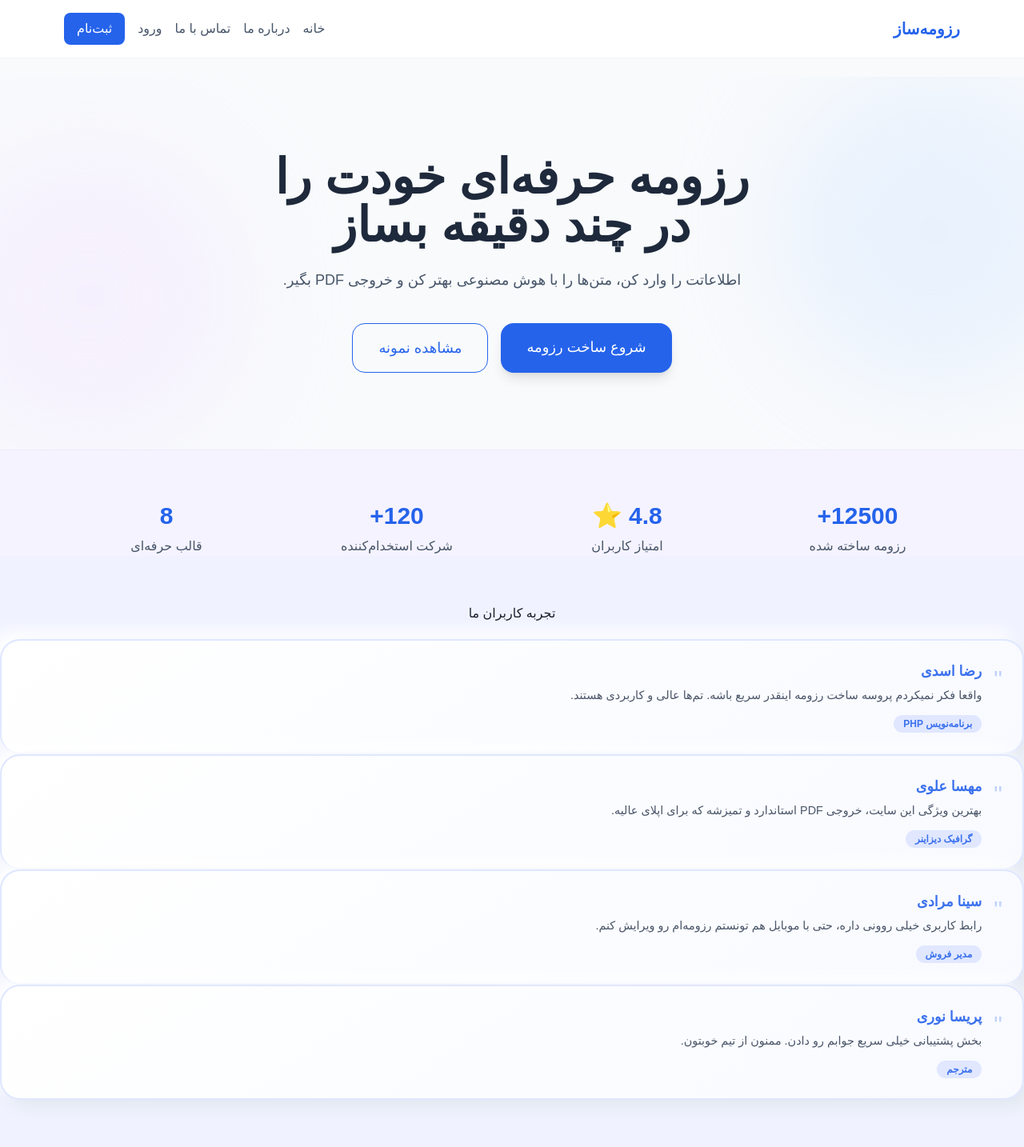
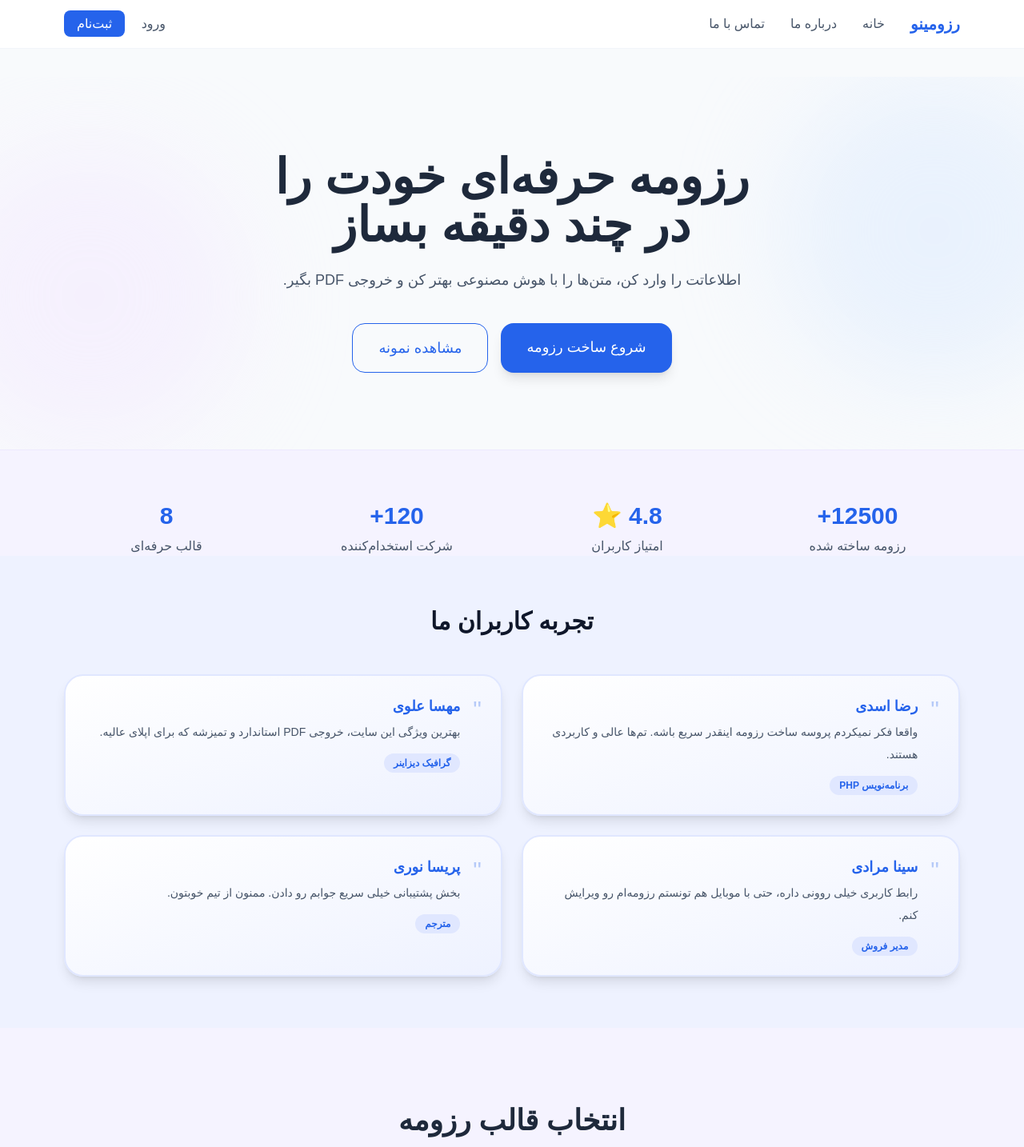
Before and after one commit to hossein-rahmati/Resumino, a Django app: page / in a window 1280 px wide. Shown: the top 1434 px of the page at 80% size. Run offline with Django 5.2, Linux system fonts and the light colour scheme; some libraries are stand-ins or nearby versions; some web fonts are replaced.

Commit message:
Make Home page a little stylish - Translate Form label & placeholders to persian

```diff
--- a/pyproject.toml
+++ b/pyproject.toml
@@ -2,4 +2,6 @@
 name = "resumino"
 version = "0.1.0"
 requires-python = ">=3.13"
-dependencies = []
+dependencies = [
+    "django>=6.0.6",
+]
--- a/templates/base.html
+++ b/templates/base.html
@@ -2,8 +2,8 @@
 <!DOCTYPE html>
 <html lang="fa" dir="rtl">
 <head>
-    <meta charset="UTF-8" />
-    <meta name="viewport" content="width=device-width, initial-scale=1.0" />
+    <meta charset="UTF-8"/>
+    <meta name="viewport" content="width=device-width, initial-scale=1.0"/>
     <title>{% block title %}رزومینو{% endblock %}</title>
 
     <!-- Tailwind CDN -->
@@ -21,35 +21,45 @@
         }
     </script>
 
-    <link href="https://cdn.jsdelivr.net/gh/rastikerdar/vazirmatn@v33.003/dist/font-face.css" rel="stylesheet" />
+    <link href="https://cdn.jsdelivr.net/gh/rastikerdar/vazirmatn@v33.003/dist/font-face.css" rel="stylesheet"/>
 
     <style>
-        body { font-family: 'Vazirmatn', sans-serif; }
+        body {
+            font-family: 'Vazirmatn', sans-serif;
+        }
 
-        .glass-card { background: rgba(255, 255, 255, 0.8); backdrop-filter: blur(10px); }
+        .glass-card {
+            background: rgba(255, 255, 255, 0.8);
+            backdrop-filter: blur(10px);
+        }
     </style>
 </head>
 <body class="bg-slate-50 text-slate-800 font-sans">
 
-    <header id="mainHeader" class="fixed top-0 w-full z-50 bg-white/90 backdrop-blur-sm border-b border-slate-100 transition-all duration-300">
+<header id="mainHeader"
+        class="fixed top-0 w-full z-50 bg-white/90 backdrop-blur-sm border-b border-slate-100 transition-all duration-300">
     <div class="max-w-6xl mx-auto px-4 py-4 flex justify-between items-center">
-        <a href="{% url 'home' %}" class="text-xl font-bold text-blue-600">رزومه‌ساز</a>
 
-        <div class="space-x-4 space-x-reverse flex items-center">
+        <div class="space-x-8 space-x-reverse flex items-center">
+            <a href="{% url 'home' %}" class="text-xl font-bold text-blue-600">رزومینو</a>
             <a href="{% url 'home' %}" class="text-slate-600 hover:text-blue-600">خانه</a>
             <a href="{% url 'about' %}" class="text-slate-600 hover:text-blue-600">درباره ما</a>
             <a href="{% url 'contact' %}" class="text-slate-600 hover:text-blue-600">تماس با ما</a>
-
+        </div>
+        <div>
             {% if user.is_authenticated %}
                 <a href="{% url 'dashboard' %}" class="text-blue-600 font-bold">داشبورد</a>
 
                 <form method="post" action="{% url 'logout' %}" class="inline">
                     {% csrf_token %}
-              <button type="submit" class="bg-red-500 text-white px-4 py-2 rounded-lg hover:bg-red-600 transition text-sm">خروج</button>
+                    <button type="submit"
+                            class="bg-red-500 text-white px-4 py-2 rounded-lg hover:bg-red-600 transition text-sm">خروج
+                    </button>
                 </form>
             {% else %}
-            <a href="{% url 'login' %}" class="text-slate-600 hover:text-blue-600">ورود</a>
-            <a href="{% url 'register' %}" class="bg-blue-600 text-white px-4 py-2 rounded-lg hover:bg-blue-700 transition">ثبت‌نام</a>
+                <a href="{% url 'login' %}" class="text-slate-600 px-4 py-2 hover:text-blue-600">ورود</a>
+                <a href="{% url 'register' %}"
+                   class="bg-blue-600 text-white px-4 py-2 rounded-lg hover:bg-blue-700 transition">ثبت‌نام</a>
             {% endif %}
         </div>
     </div>
--- a/templates/core/about.html
+++ b/templates/core/about.html
@@ -77,7 +77,7 @@
                 <h2 class="text-4xl md:text-5xl font-extrabold mb-6">
                     تیم سازنده
                 </h2>
-                <p class="text-slate-300 text-lg max-w-2xl mx-auto">
+                <p class="text-slate-400 text-lg max-w-2xl mx-auto">
                     ما این پروژه را با هدف ساده‌سازی ساخت رزومه حرفه‌ای ایجاد کردیم.
                 </p>
             </div>
--- a/templates/core/home.html
+++ b/templates/core/home.html
@@ -69,113 +69,78 @@
         </div>
 
     </div>
-<style>
-    .comments-wrapper {
-        padding: 60px 0;
-        background-color: #f0f3ff;
-        direction: rtl;
-    }
 
-    .comment-card {
-        background: linear-gradient(145deg, #ffffff, #f8faff);
-        border-radius: 25px;
-        padding: 25px;
-        border: 2px solid #e0e7ff;
-        box-shadow: 10px 10px 20px #e2e8f0, -10px -10px 20px #ffffff;
-        transition: all 0.4s ease;
-        display: flex;
-        align-items: flex-start;
-        height: 100%;
-    }
+    <section class="py-16 bg-indigo-50">
+        <div class="max-w-6xl mx-auto px-4">
 
-    .comment-card:hover {
-        border-color: #3b71ed;
-        transform: translateY(-8px);
-    }
+            <h3 class="text-center mb-12 text-3xl font-bold text-slate-900">
+                تجربه کاربران ما
+            </h3>
 
-    .quote-icon {
-        color: #3b71ed;
-        font-size: 30px;
-        margin-left: 15px;
-        opacity: 0.3;
-    }
+            <div class="grid md:grid-cols-2 gap-6">
 
-    .comment-body h6 {
-        color: #3b71ed;
-        font-weight: 800;
-        margin-bottom: 5px;
-        font-size: 1.1rem;
-    }
-
-    .comment-body p {
-        color: #4a5568;
-        font-size: 0.9rem;
-        line-height: 1.7;
-        margin-bottom: 10px;
-    }
-
-    .user-tag {
-        display: inline-block;
-        background: #e0e7ff;
-        color: #3b71ed;
-        padding: 2px 12px;
-        border-radius: 50px;
-        font-size: 0.75rem;
-        font-weight: bold;
-    }
-</style>
-
-<section class="comments-wrapper">
-    <div class="container">
-        <h3 class="text-center mb-5 fw-bold" style="color: #1a202c;">تجربه کاربران ما</h3>
-
-        <div class="row g-4">
-
-            <div class="col-md-6">
-                <div class="comment-card">
-                    <div class="quote-icon">"</div>
-                    <div class="comment-body">
-                        <h6>رضا اسدی</h6>
-                        <p>واقعا فکر نمیکردم پروسه ساخت رزومه اینقدر سریع باشه. تم‌ها عالی و کاربردی هستند.</p>
-                        <span class="user-tag">برنامه‌نویس PHP</span>
-                    </div>
+                <div class="bg-gradient-to-br from-white to-indigo-50 rounded-3xl p-6 border-2 border-indigo-100 shadow-lg hover:border-blue-500 hover:-translate-y-2 transition-all duration-300 flex items-start">
+                    <div class="text-blue-600 text-3xl ml-4 opacity-30">"</div>
+                    <div>
+                        <h6 class="text-blue-600 font-extrabold mb-1 text-lg">
+                            رضا اسدی
+                        </h6>
+                        <p class="text-slate-600 text-sm leading-7 mb-3">
+                            واقعا فکر نمیکردم پروسه ساخت رزومه اینقدر سریع باشه. تم‌ها عالی و کاربردی هستند.
+                        </p>
+                        <span class="inline-block bg-indigo-100 text-blue-600 px-3 py-1 rounded-full text-xs font-bold">
+                        برنامه‌نویس PHP
+                    </span>
                     </div>
                 </div>
 
-            <div class="col-md-6">
-                <div class="comment-card">
-                    <div class="quote-icon">"</div>
-                    <div class="comment-body">
-                        <h6>مهسا علوی</h6>
-                        <p>بهترین ویژگی این سایت، خروجی PDF استاندارد و تمیزشه که برای اپلای عالیه.</p>
-                        <span class="user-tag">گرافیک دیزاینر</span>
-                    </div>
+                <div class="bg-gradient-to-br from-white to-indigo-50 rounded-3xl p-6 border-2 border-indigo-100 shadow-lg hover:border-blue-500 hover:-translate-y-2 transition-all duration-300 flex items-start">
+                    <div class="text-blue-600 text-3xl ml-4 opacity-30">"</div>
+                    <div>
+                        <h6 class="text-blue-600 font-extrabold mb-1 text-lg">
+                            مهسا علوی
+                        </h6>
+                        <p class="text-slate-600 text-sm leading-7 mb-3">
+                            بهترین ویژگی این سایت، خروجی PDF استاندارد و تمیزشه که برای اپلای عالیه.
+                        </p>
+                        <span class="inline-block bg-indigo-100 text-blue-600 px-3 py-1 rounded-full text-xs font-bold">
+                        گرافیک دیزاینر
+                    </span>
                     </div>
                 </div>
 
-
-            <div class="col-md-6">
-                <div class="comment-card">
-                    <div class="quote-icon">"</div>
-                    <div class="comment-body">
-                        <h6>سینا مرادی</h6>
-                        <p>رابط کاربری خیلی روونی داره، حتی با موبایل هم تونستم رزومه‌ام رو ویرایش کنم.</p>
-                        <span class="user-tag">مدیر فروش</span>
-                    </div>
+                <div class="bg-gradient-to-br from-white to-indigo-50 rounded-3xl p-6 border-2 border-indigo-100 shadow-lg hover:border-blue-500 hover:-translate-y-2 transition-all duration-300 flex items-start">
+                    <div class="text-blue-600 text-3xl ml-4 opacity-30">"</div>
+                    <div>
+                        <h6 class="text-blue-600 font-extrabold mb-1 text-lg">
+                            سینا مرادی
+                        </h6>
+                        <p class="text-slate-600 text-sm leading-7 mb-3">
+                            رابط کاربری خیلی روونی داره، حتی با موبایل هم تونستم رزومه‌ام رو ویرایش کنم.
+                        </p>
+                        <span class="inline-block bg-indigo-100 text-blue-600 px-3 py-1 rounded-full text-xs font-bold">
+                        مدیر فروش
+                    </span>
                     </div>
                 </div>
 
-            <div class="col-md-6">
-                <div class="comment-card">
-                    <div class="quote-icon">"</div>
-                    <div class="comment-body">
-                        <h6>پریسا نوری</h6>
-                        <p>بخش پشتیبانی خیلی سریع جوابم رو دادن. ممنون از تیم خوبتون.</p>
-                        <span class="user-tag">مترجم</span>
+                <div class="bg-gradient-to-br from-white to-indigo-50 rounded-3xl p-6 border-2 border-indigo-100 shadow-lg hover:border-blue-500 hover:-translate-y-2 transition-all duration-300 flex items-start">
+                    <div class="text-blue-600 text-3xl ml-4 opacity-30">"</div>
+                    <div>
+                        <h6 class="text-blue-600 font-extrabold mb-1 text-lg">
+                            پریسا نوری
+                        </h6>
+                        <p class="text-slate-600 text-sm leading-7 mb-3">
+                            بخش پشتیبانی خیلی سریع جوابم رو دادن. ممنون از تیم خوبتون.
+                        </p>
+                        <span class="inline-block bg-indigo-100 text-blue-600 px-3 py-1 rounded-full text-xs font-bold">
+                        مترجم
+                    </span>
                     </div>
                 </div>
+
             </div>
-        </div>
+
         </div>
     </section>
 
```
Also changed, not shown: accounts/forms.py (+15 -0 lines), repomix-output.xml (+230 -261 lines), db.sqlite3, 1 other file. Lines whose indentation alone changed are shown as unchanged.
